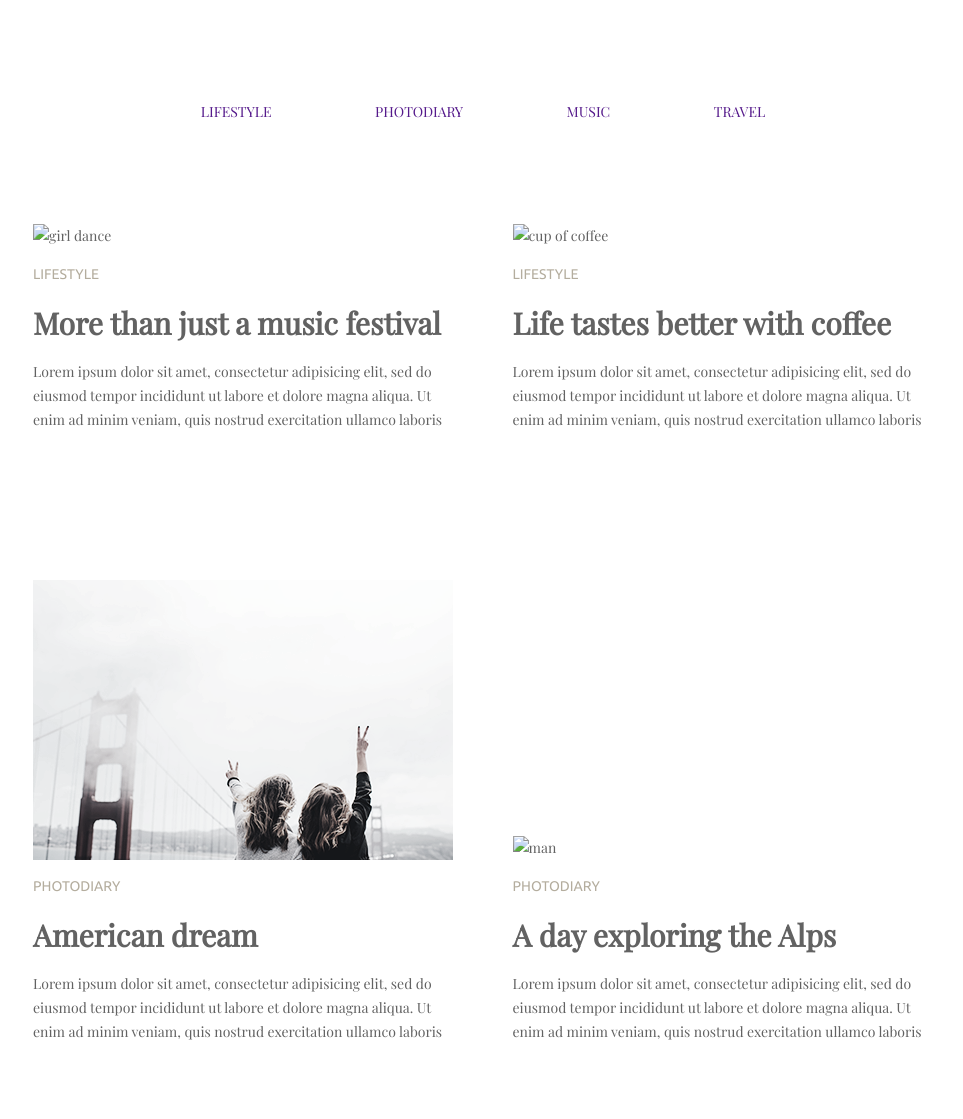
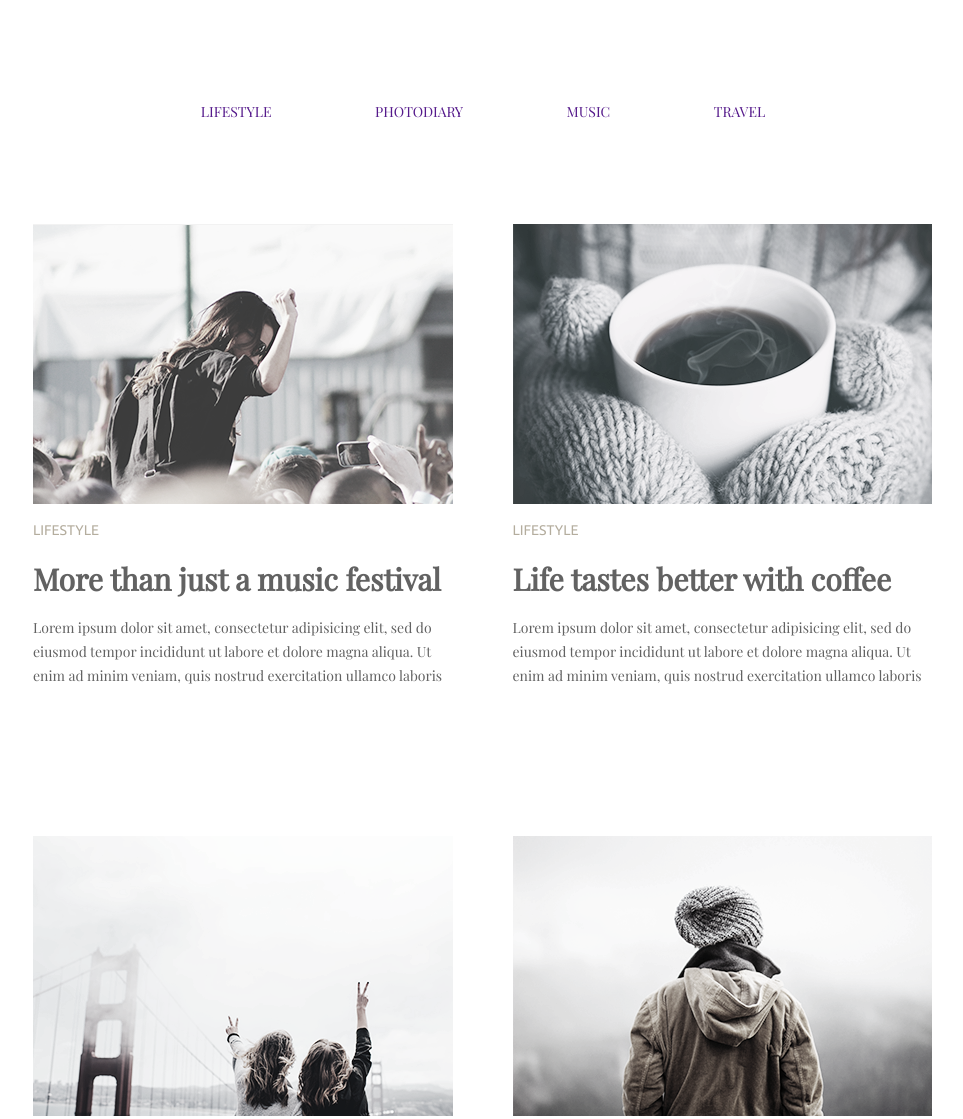
Before and after one commit to Volnechyporenko/repository-test, a plain HTML site: page index.html in a window 1280 px wide. Shown: the top 1119 px of the page, without its empty margins (157-1120 px from the left). Drawn offline with nearby package versions, Linux system fonts and the light colour scheme; the site is published under a folder, as on GitHub Pages, so addresses that start at the root find nothing.

Commit message:
Fix link images, css

```diff
--- a/index.html
+++ b/index.html
@@ -12,7 +12,7 @@
       href="https://fonts.googleapis.com/css?family=Playfair+Display|Ubuntu&display=swap"
       rel="stylesheet"
     />
-    <link rel="stylesheet" href="https://volnechyporenko.github.io/repository-test/css/style.css" />
+    <link rel="stylesheet" href="css/style.css" />
   </head>
   <body>
     <header class="container">
@@ -27,7 +27,7 @@
     </header>
     <main class="container content">
       <section class="section-block">
-        <img src="/img/image1.png" alt="girl dance" />
+        <img src="img/image1.png" alt="girl dance" />
         <p class="rubric">lifestyle</p>
         <h2 class="heading">More than just a music festival</h2>
         <p>
@@ -37,7 +37,7 @@
         </p>
       </section>
       <section class="section-block">
-        <img src="/img/image2.png" alt="cup of coffee" />
+        <img src="img/image2.png" alt="cup of coffee" />
         <p class="rubric">lifestyle</p>
         <h2 class="heading">Life tastes better with coffee</h2>
         <p>
@@ -57,7 +57,7 @@
         </p>
       </section>
       <section class="section-block">
-        <img src="/img/image4.png" alt="man" />
+        <img src="img/image4.png" alt="man" />
         <p class="rubric">photodiary</p>
         <h2 class="heading">A day exploring the Alps</h2>
         <p>
```
